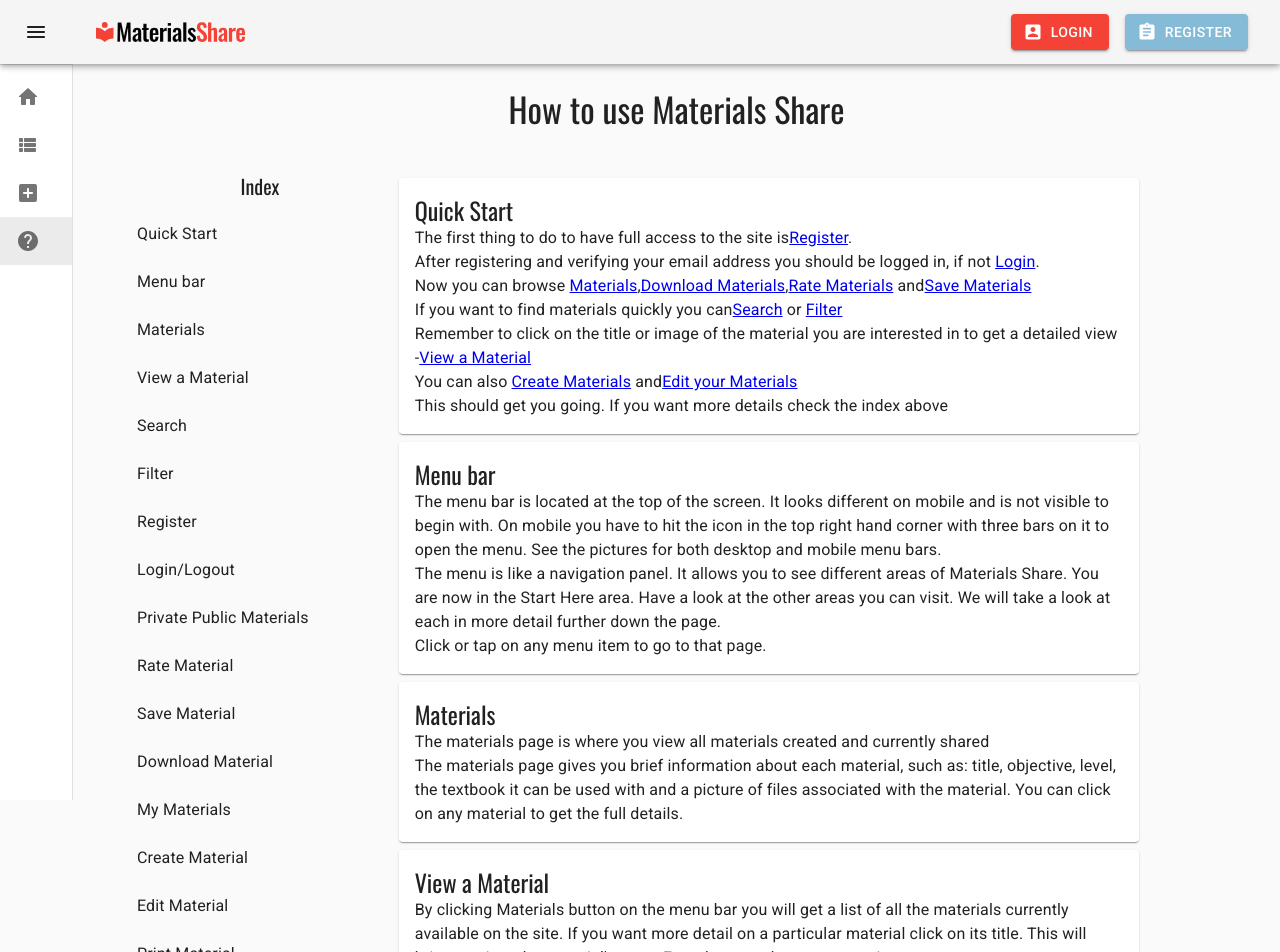
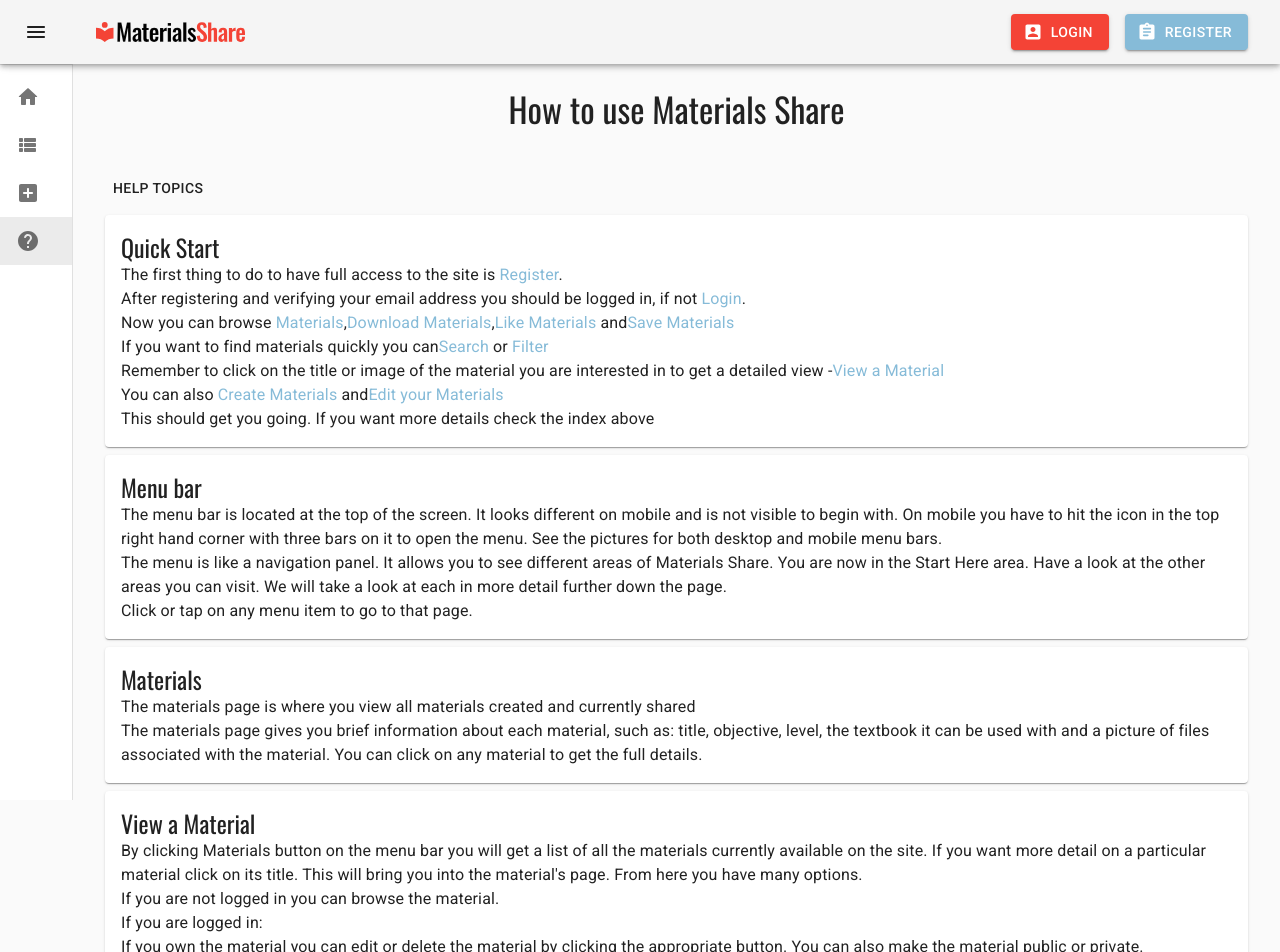
Before and after one commit to barooahn/Materials-Share-JS, a React (Create React App) app in the folder client/: page /help in a window 1280 px wide. Shown: the top 952 px of the page. Built offline with nearby package versions, Linux system fonts and the light colour scheme.

Commit message:
Styling changes to help

```diff
--- a/client/src/components/Help.jsx
+++ b/client/src/components/Help.jsx
@@ -1,29 +1,45 @@
-import React, { Fragment } from "react";
+import React from "react";
 import Grid from "@material-ui/core/Grid";
 import Typography from "@material-ui/core/Typography";
 import Paper from "@material-ui/core/Paper";
-import List from "@material-ui/core/List";
 import ListItem from "@material-ui/core/ListItem";
-import ListItemText from "@material-ui/core/ListItemText";
 import { makeStyles } from "@material-ui/core/styles";
+import Menu from "@material-ui/core/Menu";
+import MenuItem from "@material-ui/core/MenuItem";
+import Button from "@material-ui/core/Button";
+import Link from "@material-ui/core/Link";
 
 const useStyles = makeStyles((theme) => ({
   root: {
     flexGrow: 1,
     overflow: "hidden",
-    padding: theme.spacing(0, 3),
+    padding: theme.spacing(0, 1),
+
   },
+
   paper: {
     margin: `${theme.spacing(1)}px auto`,
     padding: theme.spacing(2),
   },
+
+  selectEmpty: {
+    marginTop: theme.spacing(2),
+  },
 }));
 
-function ListItemLink(props) {
-  return <ListItem button component="a" {...props} />;
-}
 
 const Help = () => {
+  const [anchorEl, setAnchorEl] = React.useState(null);
+
+  const handleClick = (event) => {
+    setAnchorEl(event.currentTarget);
+  };
+
+  const handleClose = () => {
+    setAnchorEl(null);
+  };
+
+
   const classes = useStyles();
   return (
     <div className={classes.root}>
@@ -32,65 +48,100 @@ const Help = () => {
       </Typography>
       <br />
       <br />
+
       <Grid container spacing={0}>
-        <Grid item xs={12} md={3}>
-          <Typography align="center" variant="h6" component="h3">
-            Index
-          </Typography>
+        <Button
+          aria-controls="simple-menu"
+          aria-haspopup="true"
+          onClick={handleClick}
+        >
+          Help Topics
+        </Button>
+        <Menu
+          id="simple-menu"
+          anchorEl={anchorEl}
+          keepMounted
+          open={Boolean(anchorEl)}
+          onClose={handleClose}
+        >
+          <MenuItem onClick={handleClose}>
+            <Link color="inherit" href="#quickstart">
+              Quick Start
+            </Link>
+          </MenuItem>
+          <MenuItem onClick={handleClose}>
+            <Link color="inherit" href="#menubar">
+              Menu bar
+            </Link>
+          </MenuItem>
+          <MenuItem onClick={handleClose}>
+            <Link color="inherit" href="#viewmaterial">
+              View a Material
+            </Link>
+          </MenuItem>
+          <MenuItem onClick={handleClose}>
+            <Link color="inherit" href="#search">
+              Search
+            </Link>
+          </MenuItem>
+          <MenuItem onClick={handleClose}>
+            <Link color="inherit" href="#filter">
+              Filter
+            </Link>
+          </MenuItem>
+          <MenuItem onClick={handleClose}>
+            <Link color="inherit" href="#register">
+              Register
+            </Link>
+          </MenuItem>
+          <MenuItem onClick={handleClose}>
+            <Link color="inherit" href="#login">
+              Login/Logout
+            </Link>
+          </MenuItem>
+          <MenuItem onClick={handleClose}>
+            <Link color="inherit" href="#privatepublic">
+              Private Public Materials
+            </Link>
+          </MenuItem>
+          <MenuItem onClick={handleClose}>
+            <Link color="inherit" href="#likematerial">
+              Like Material
+            </Link>
+          </MenuItem>
+          <MenuItem onClick={handleClose}>
+            <Link color="inherit" href="#savematerial">
+              Save Material
+            </Link>
+          </MenuItem>
+          <MenuItem onClick={handleClose}>
+            <Link color="inherit" href="#downloadmaterial">
+              Download Material
+            </Link>
+          </MenuItem>
+          <MenuItem onClick={handleClose}>
+            <Link color="inherit" href="#mymaterials">
+              My Materials
+            </Link>
+          </MenuItem>
+          <MenuItem onClick={handleClose}>
+            <Link color="inherit" href="#creatematerial">
+              Create Material
+            </Link>
+          </MenuItem>
+          <MenuItem onClick={handleClose}>
+            <Link color="inherit" href="#editmaterial">
+              Edit Material
+            </Link>
+          </MenuItem>
+          <MenuItem onClick={handleClose}>
+            <Link color="inherit" href="#printmaterial">
+              Print Material
+            </Link>
+          </MenuItem>
+        </Menu>
 
-          <List component="nav">
-            <ListItemLink href="#quickstart">
-              <ListItemText primary="Quick Start" />
-            </ListItemLink>
-            <ListItemLink href="#menubar">
-              <ListItemText primary="Menu bar" />
-            </ListItemLink>
-            <ListItemLink href="#materials">
-              <ListItemText primary="Materials" />
-            </ListItemLink>
-            <ListItemLink href="#viewmaterial">
-              <ListItemText primary="View a Material" />
-            </ListItemLink>
-            <ListItemLink href="#search">
-              <ListItemText primary="Search" />
-            </ListItemLink>
-            <ListItemLink href="#filter">
-              <ListItemText primary="Filter" />
-            </ListItemLink>
-            <ListItemLink href="#register">
-              <ListItemText primary="Register" />
-            </ListItemLink>
-            <ListItemLink href="#login">
-              <ListItemText primary="Login/Logout" />
-            </ListItemLink>
-            <ListItemLink href="#privatepublic">
-              <ListItemText primary="Private Public Materials" />
-            </ListItemLink>
-            <ListItemLink href="#ratematerial">
-              <ListItemText primary="Rate Material" />
-            </ListItemLink>
-            <ListItemLink href="#savematerial">
-              <ListItemText primary="Save Material" />
-            </ListItemLink>
-            <ListItemLink href="#downloadmaterial">
-              <ListItemText primary="Download Material" />
-            </ListItemLink>
-            <ListItemLink href="#mymaterials">
-              <ListItemText primary="My Materials" />
-            </ListItemLink>
-            <ListItemLink href="#creatematerial">
-              <ListItemText primary="Create Material" />
-            </ListItemLink>
-            <ListItemLink href="#editmaterial">
-              <ListItemText primary="Edit Material" />
-            </ListItemLink>
-            <ListItemLink href="#printmaterial">
-              <ListItemText primary="Print Material" />
-            </ListItemLink>
-          </List>
-        </Grid>
-
-        <Grid item xs={12} md={8} justify="center" alignItems="center">
+        <Grid item xs={12} justify="center" alignItems="center">
           <Paper className={classes.paper}>
             <Typography variant="h5" component="h3" href="#" id="quickstart">
               Quick Start
@@ -98,34 +149,36 @@ const Help = () => {
 
             <Typography variant="body1" className="spacedBodyText">
               The first thing to do to have full access to the site is
-              <a href="#register">Register</a>.
+              <Link href="#register"> Register</Link>.
             </Typography>
 
             <Typography variant="body1" className="spacedBodyText">
               After registering and verifying your email address you should be
-              logged in, if not <a href="#login">Login</a>.
+              logged in, if not <Link href="#login">Login</Link>.
             </Typography>
 
             <Typography variant="body1" className="spacedBodyText">
-              Now you can browse <a href="#materials">Materials</a>,
-              <a href="#downloadmaterial">Download Materials</a>,
-              <a href="#ratematerial">Rate Materials</a> and
-              <a href="#savematerial">Save Materials</a>
+              Now you can browse <Link href="#materials">Materials</Link>,
+              <Link href="#downloadmaterial">Download Materials</Link>,
+              <Link href="#likematerial">Like Materials</Link> and
+              <Link href="#savematerial">Save Materials</Link>
             </Typography>
 
             <Typography variant="body1" className="spacedBodyText">
               If you want to find materials quickly you can
-              <a href="#search">Search</a> or <a href="#filter">Filter</a>
+              <Link href="#search">Search</Link> or{" "}
+              <Link href="#filter">Filter</Link>
             </Typography>
 
             <Typography variant="body1" className="spacedBodyText">
               Remember to click on the title or image of the material you are
               interested in to get a detailed view -
-              <a href="#viewmaterial">View a Material</a>
+              <Link href="#viewmaterial">View a Material</Link>
             </Typography>
             <Typography variant="body1" className="spacedBodyText">
-              You can also <a href="#creatematerial">Create Materials</a> and
-              <a href="#editmaterial">Edit your Materials</a>
+              You can also <Link href="#creatematerial">Create Materials</Link>{" "}
+              and
+              <Link href="#editmaterial">Edit your Materials</Link>
             </Typography>
 
             <Typography variant="body1" className="spacedBodyText">
@@ -297,8 +350,8 @@ const Help = () => {
             </Typography>
           </Paper>
           <Paper className={classes.paper}>
-            <Typography variant="h5" component="h3" href="#" id="ratematerial">
-              Rate Material
+            <Typography variant="h5" component="h3" href="#" id="likematerial">
+              Like Material
             </Typography>
 
             <Typography variant="body1" className="spacedBodyText">
@@ -451,29 +504,6 @@ const Help = () => {
           </Paper>
         </Grid>
       </Grid>
-
-      {/* <script>
-        $(document).ready(function () {
-
-//Check to see if the window is top if not then display button
-            $(window).scroll(function () {
-                if ($(this).scrollTop() > 400) {
-                    $('.scrollToTop').fadeIn().css('z-index', 20000);
-
-                } else {
-                    $('.scrollToTop').fadeOut();
-                }
-            });
-
-//Click event to scroll to top
-            $('.scrollToTop').click(function () {
-                $('html, body').animate({scrollTop: 0}, 800);
-                return false;
-            });
-
-        });
-
-    </script> */}
     </div>
   );
 };
```
